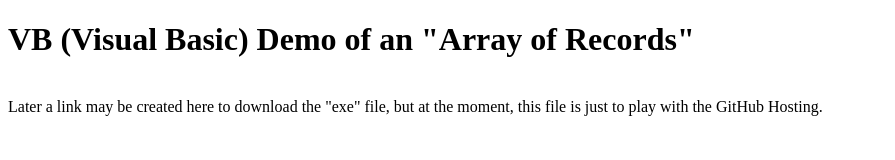
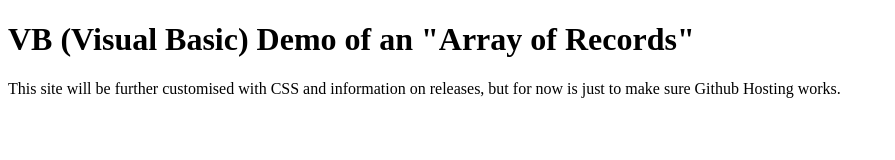
Before and after one commit to mnechip/11-StudDB-SDD, a plain HTML site: page index.html in a window 1280 px wide. Shown: the whole page, without its empty margins (0-895 px from the left). Drawn offline with Linux system fonts and the light colour scheme.

Commit message:
v1.6.1: site updated

```diff
--- a/index.html
+++ b/index.html
@@ -4,11 +4,12 @@
         a simple index file to show something on the website
     -->
 <head>
-    <title>VB ---- array of records</title>
+    <title>VB array of records</title>
     <meta charset="utf-8" />
 </head>
 <body>
-    <h1>VB (Visual Basic) Demo of an &quot;Array of Records&quot;</h1><br />
-    Later a link may be created here to download the &quot;exe&quot; file, but at the moment, this file is just to play with the GitHub Hosting.
+    <h1>VB (Visual Basic) Demo of an &quot;Array of Records&quot;</h1>
+    <p>
+        This site will be further customised with CSS and information on releases, but for now is just to make sure Github Hosting works.</p>
 </body>
 </html>
```
